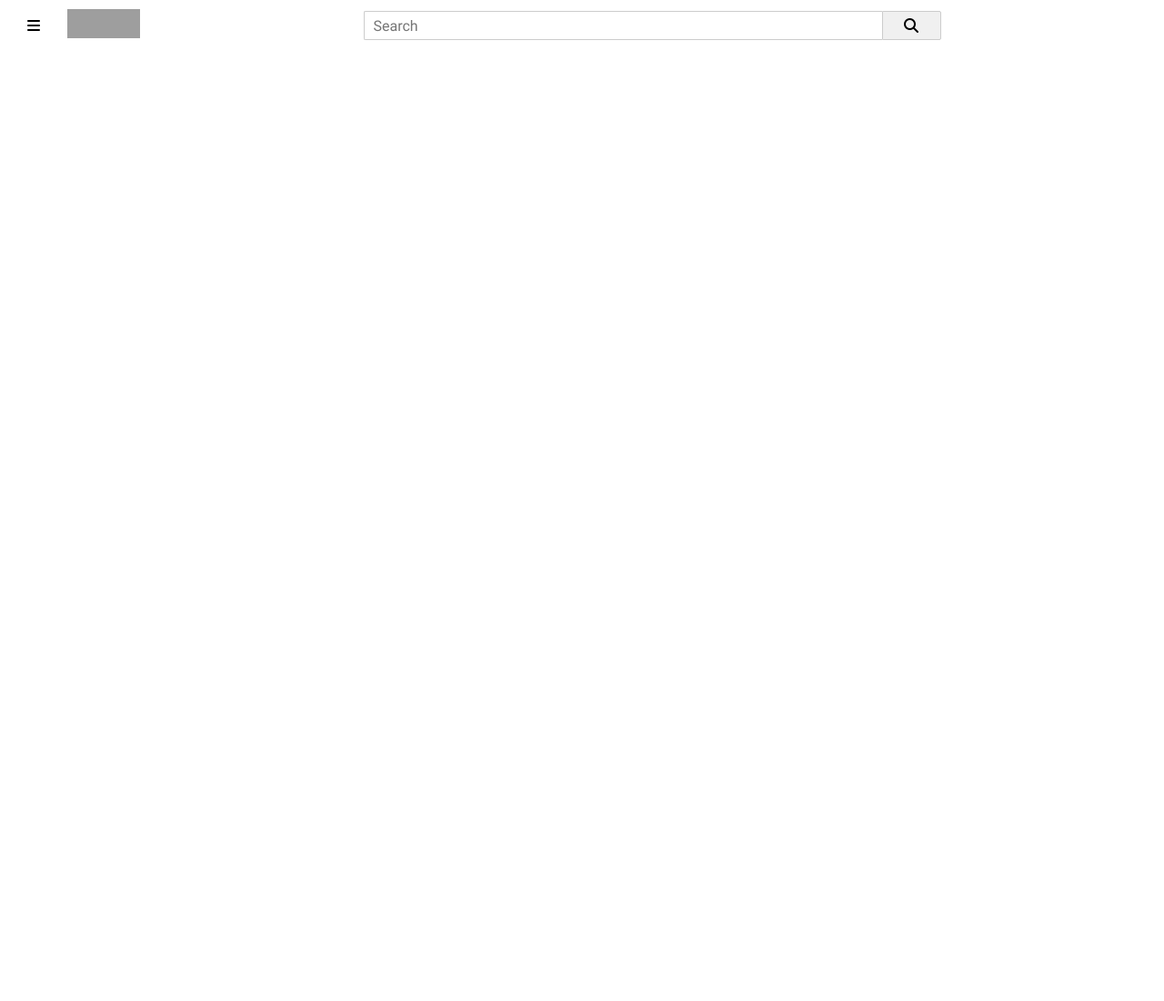
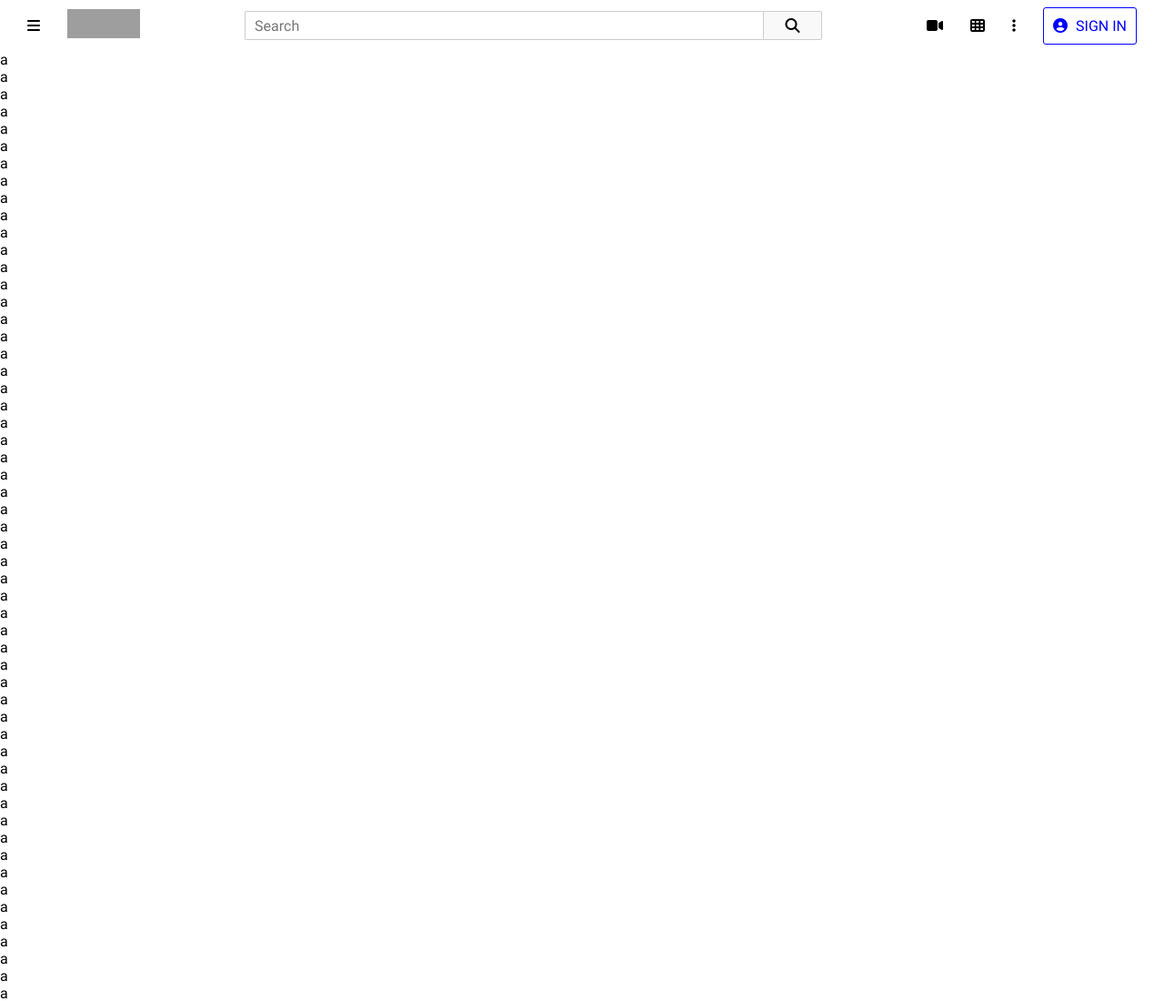
Before and after one commit to jubaan/Project-Embedding-Images-and-Video, a plain HTML site: page index.html in a window 1280 px wide. Shown: the top 1100 px of the page at 91% size. Before the commit the page ends 800 px from the top, so only its background shows below. Drawn offline with Linux system fonts and the light colour scheme; grey boxes are pictures that could not be loaded.

Commit message:
almost done

```diff
--- a/index.html
+++ b/index.html
@@ -24,9 +24,133 @@
                         <i class="fa fa-search" aria-hidden="true"></i>
                 </button>
             </container>
-            <container id="right-menu-navbar">
-
+            <container id="right-menu">
+                <button id="video-icon">
+                        <i class="fa fa-video-camera" aria-hidden="true"></i>
+                </button>
+                <button id="">
+                        <i class="fa fa-th" aria-hidden="true"></i>
+                </button>
+                <button id="dots-icon">
+                        <i class="fa fa-ellipsis-v" aria-hidden="true"></i>
+                </button>
+                <button id="sign-in">
+                        <i class="fa fa-user-circle" aria-hidden="true"></i>
+                        <p>SIGN IN</p>
+                </button>
             </container>
         </nav>
+        <main>
+            <p>a</p>
+            <p>a</p>
+            <p>a</p>
+            <p>a</p>
+            <p>a</p>
+            <p>a</p>
+            <p>a</p>
+            <p>a</p>
+            <p>a</p>
+            <p>a</p>
+            <p>a</p>
+            <p>a</p>
+            <p>a</p>
+            <p>a</p>
+            <p>a</p>
+            <p>a</p>
+            <p>a</p>
+            <p>a</p>
+            <p>a</p>
+            <p>a</p>
+            <p>a</p>
+            <p>a</p>
+            <p>a</p>
+            <p>a</p>
+            <p>a</p>
+            <p>a</p>
+            <p>a</p>
+            <p>a</p>
+            <p>a</p>
+            <p>a</p>
+            <p>a</p>
+            <p>a</p>
+            <p>a</p>
+            <p>a</p>
+            <p>a</p>
+            <p>a</p>
+            <p>a</p>
+            <p>a</p><p>a</p>
+            <p>a</p>
+            <p>a</p>
+            <p>a</p>
+            <p>a</p>
+            <p>a</p>
+            <p>a</p>
+            <p>a</p>
+            <p>a</p>
+            <p>a</p>
+            <p>a</p>
+            <p>a</p>
+            <p>a</p>
+            <p>a</p>
+            <p>a</p>
+            <p>a</p>
+            <p>a</p>
+            <p>a</p>
+            <p>a</p><p>a</p>
+            <p>a</p>
+            <p>a</p>
+            <p>a</p>
+            <p>a</p>
+            <p>a</p>
+            <p>a</p>
+            <p>a</p>
+            <p>a</p>
+            <p>a</p>
+            <p>a</p>
+            <p>a</p>
+            <p>a</p>
+            <p>a</p>
+            <p>a</p>
+            <p>a</p>
+            <p>a</p>
+            <p>a</p>
+            <p>a</p><p>a</p>
+            <p>a</p>
+            <p>a</p>
+            <p>a</p>
+            <p>a</p>
+            <p>a</p>
+            <p>a</p>
+            <p>a</p>
+            <p>a</p>
+            <p>a</p>
+            <p>a</p>
+            <p>a</p>
+            <p>a</p>
+            <p>a</p>
+            <p>a</p>
+            <p>a</p>
+            <p>a</p>
+            <p>a</p>
+            <p>a</p><p>a</p>
+            <p>a</p>
+            <p>a</p>
+            <p>a</p>
+            <p>a</p>
+            <p>a</p>
+            <p>a</p>
+            <p>a</p>
+            <p>a</p>
+            <p>a</p>
+            <p>a</p>
+            <p>a</p>
+            <p>a</p>
+            <p>a</p>
+            <p>a</p>
+            <p>a</p>
+            <p>a</p>
+            <p>a</p>
+            <p>a</p>
+        </main>
     </body>
 </html>
--- a/style.css
+++ b/style.css
@@ -43,8 +43,8 @@
     font-family: 'Roboto', sans-serif;
     font-weight: 400;
     font-size: 16px;
+
 }
-
 
 nav {
     height: 56px;
@@ -54,10 +54,11 @@ nav {
     justify-content: space-between;
     align-items: center;
     background: transparent;
-
+    position: relative;
+    background-color: white;
 }
 
- #left-menu, #center-search-bar {
+ #left-menu, #center-search-bar, #right-menu {
     display: flex;
     flex: row wrap;
     align-items: center;
@@ -83,7 +84,7 @@ button {
     border: 1px solid #CCCCCC;
     height: 32px;
     width: 65px;
-    background-color: #F0F0F0;
+    background-color: #F9F9F9;
     display: flex;
     justify-content: center;
     align-items: center;
@@ -114,3 +115,19 @@ button {
 #search-icon:hover {
 
 }
+
+#sign-in {
+    display: flex;
+    flex: row wrap;
+    padding: 10px;
+    border: 1px solid blue;
+    border-radius: 3px;
+    align-items: center;
+    color: blue;
+    font-weight: 700;
+}
+
+.fa-user-circle {
+    margin-right: 10px;
+    width: 15px;
+}
```
